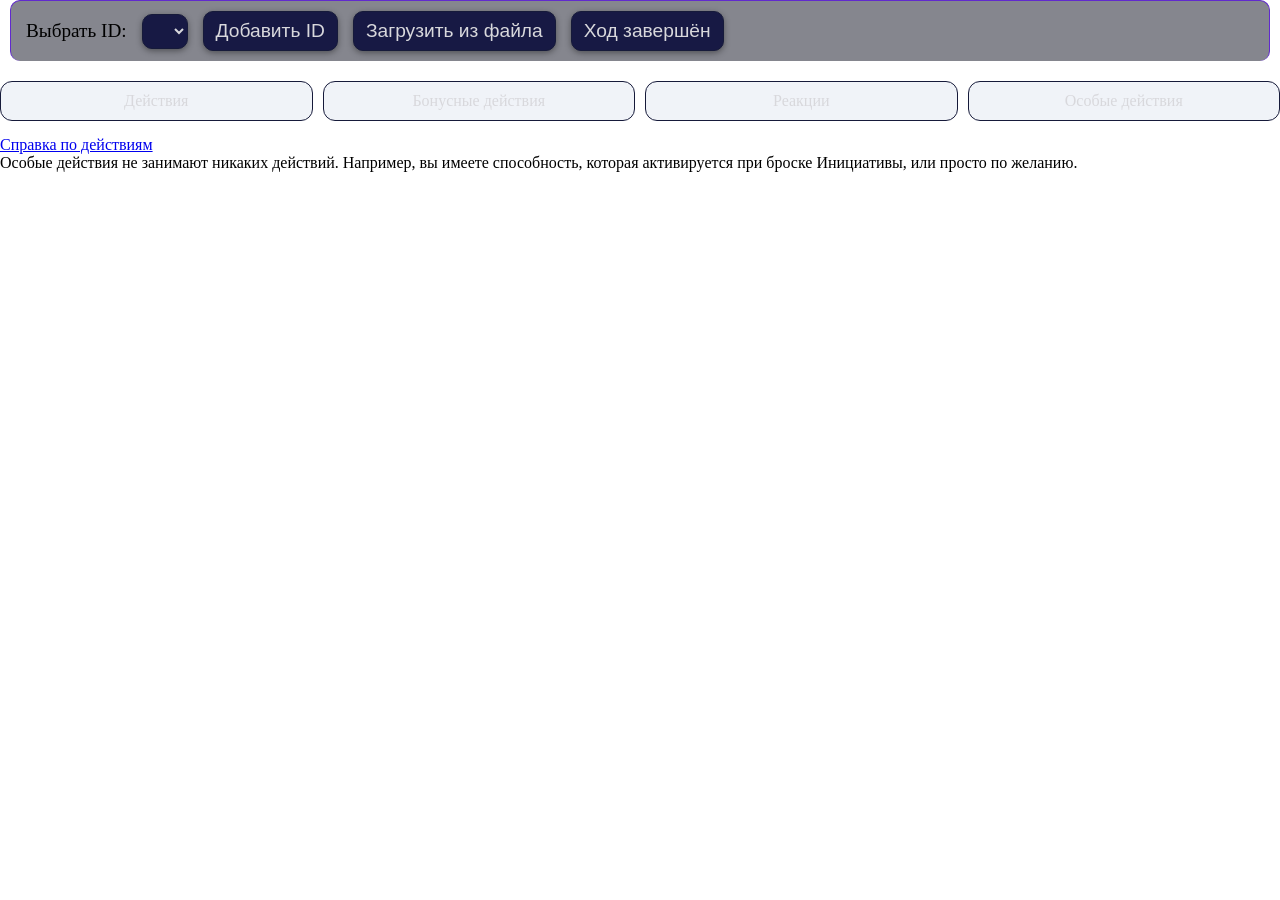
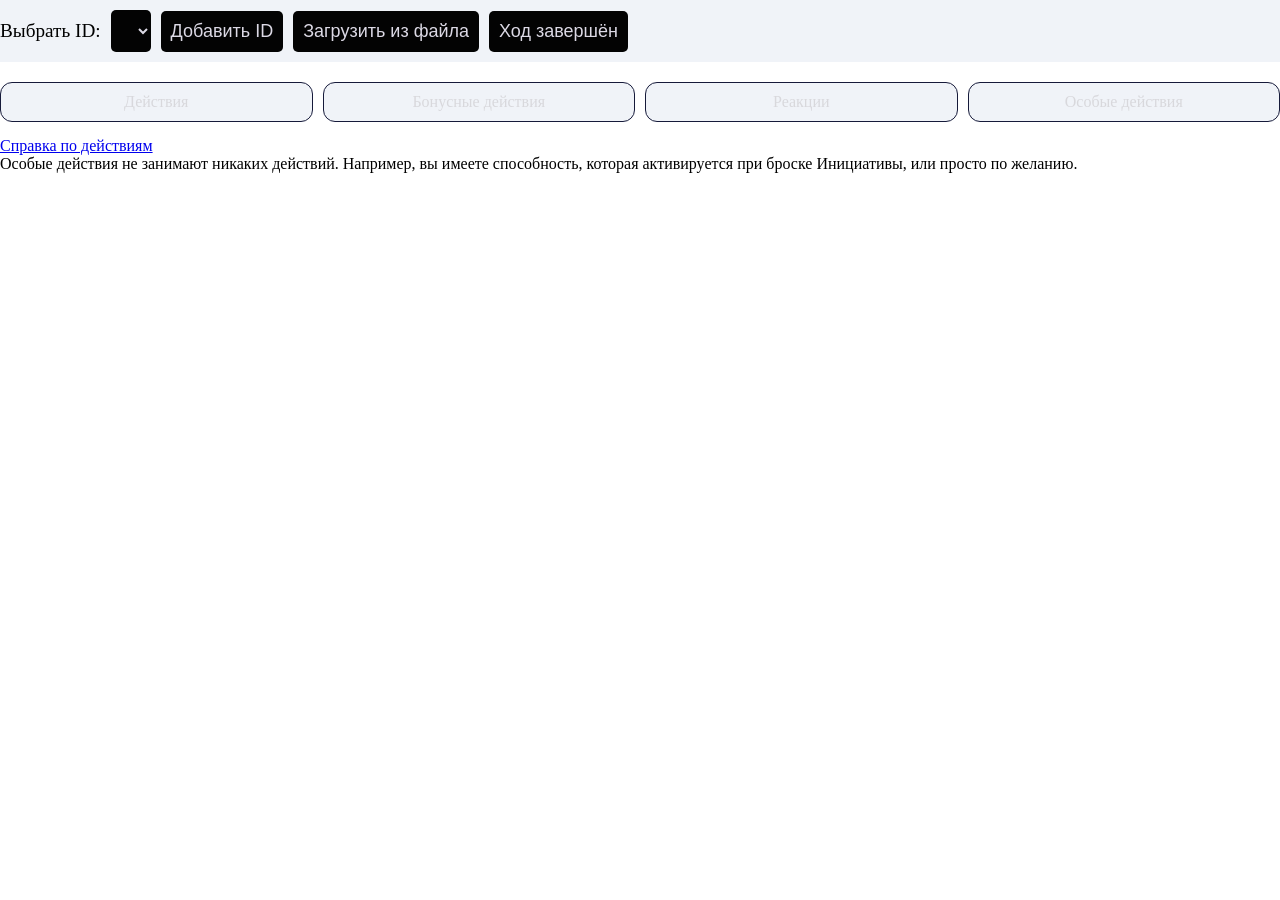

Добавлена вкладка с гильдиями и их квестами.

--- a/css/action.css
+++ b/css/action.css
@@ -78,31 +78,31 @@ textarea.editable-item:focus {
 #panel {
     display: flex;
     align-items: center;
-    gap: 15px;
     margin-bottom: 20px;
-    background: var(--panel_background);
-    border: 1px solid var(--panel_border_color);
-    border-radius: 10px;
-    padding: 10px 15px;
+    padding: 10px 0 10px 0;
+    background-color: var(--sub_nav_background_color);
     backdrop-filter: blur(10px);
     -webkit-backdrop-filter: blur(10px);
     font-size: 1.2rem;
-    margin-left: 10px;
-    margin-right: 10px;
+    /*margin-left: 10px;*/
+    /*margin-right: 10px;*/
     border-bottom: 0;
     overflow-x: auto;
 }
 
 #panel select,
-#panel button {
-    padding: 8px 12px;
-    border-radius: 10px;
-    border: 1px solid var(--container_border_color);
-    background: var(--button_background_color);
-    color: var(--text_color);
-    box-shadow: 0 2px 6px rgba(0,0,0,0.4);
+#panel button,
+.panel_btn {
+    padding: 10px;
+    background: none;
+    border: none;
+    border-radius: 5px;
+    font-size: 18px;
+    background: var(--nav_button_background_color);
+    color: var(--link_color);
     cursor: pointer;
     transition: background var(--button_background_hover_animation);
+    margin-left: 10px;
 }
 
 .spend{
@@ -110,8 +110,9 @@ textarea.editable-item:focus {
 }
 
 #panel button:hover,
-#panel select:hover {
-    background: var(--button_background_hover_color);
+#panel select:hover,
+.panel_btn:hover {
+    background-color: var(--nav_button_hover_background_color);
 }
 
 #tabs {
@@ -177,19 +178,19 @@ textarea.editable-item:focus {
     margin-bottom: 6px;
 }
 
-.tab-content button {
-    padding: 6px 12px;
-    border: 1px solid var(--container_border_color);
-    border-radius: 8px;
-    background: var(--button_background_color);
-    color: var(--text_color);
-    cursor: pointer;
-    transition: background var(--button_background_hover_animation);
-}
+/*.tab-content button {*/
+/*    padding: 6px 12px;*/
+/*    border: 1px solid var(--container_border_color);*/
+/*    border-radius: 8px;*/
+/*    background: var(--button_background_color);*/
+/*    color: var(--text_color);*/
+/*    cursor: pointer;*/
+/*    transition: background var(--button_background_hover_animation);*/
+/*}*/
 
-.tab-content button:hover {
-    background: var(--button_background_hover_color);
-}
+/*.tab-content button:hover {*/
+/*    background: var(--button_background_hover_color);*/
+/*}*/
 
 button.blocked {
     opacity: 0.4;
